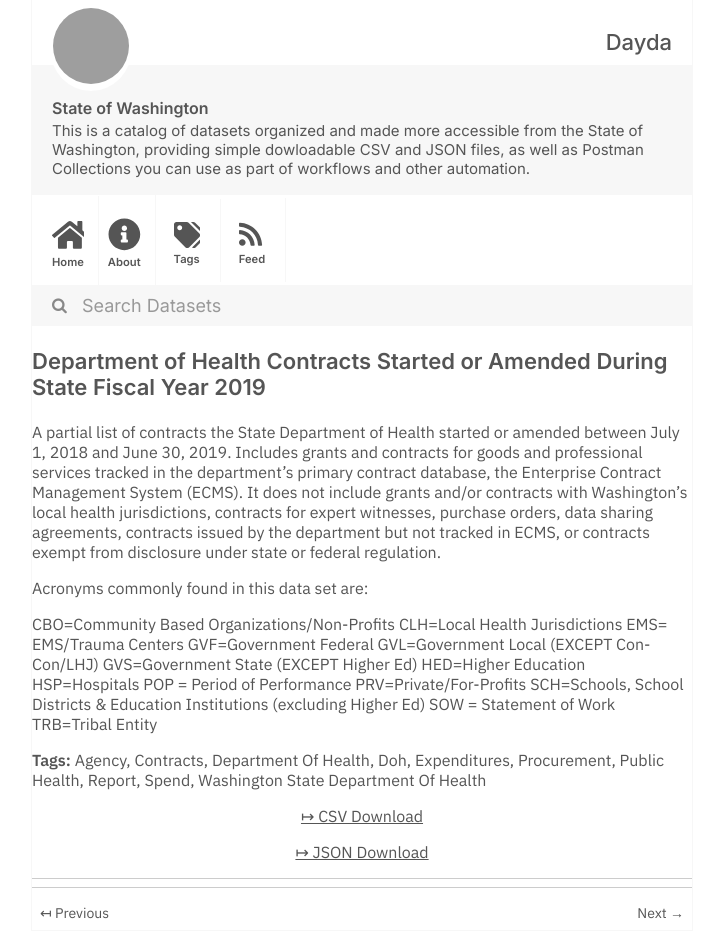
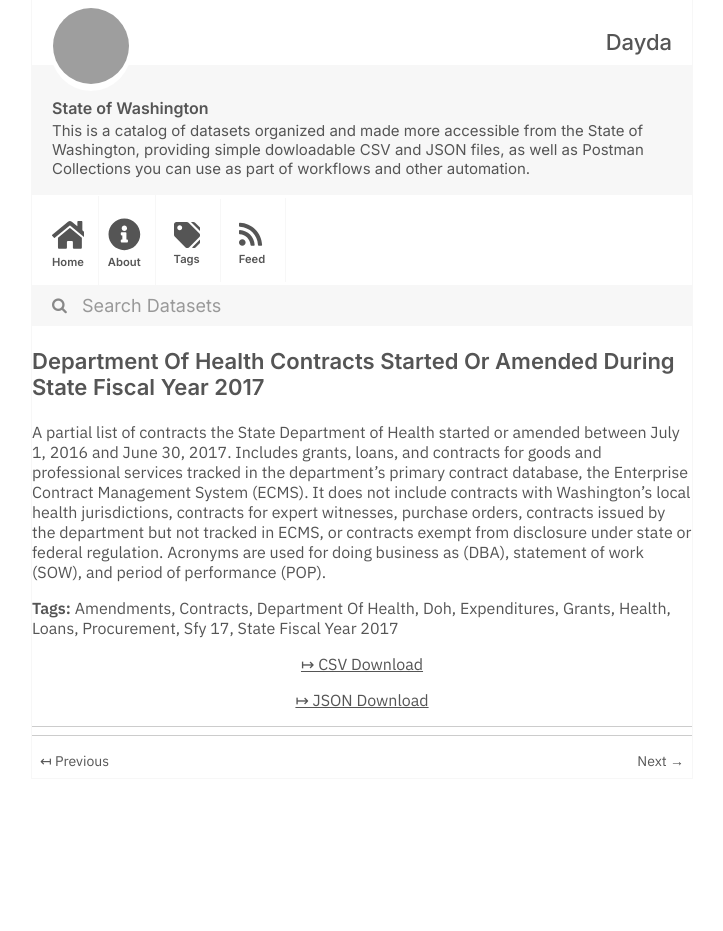
Before and after one commit to dayda-entities/state-of-washington, a Jekyll site: the page built from _posts/2020-11-10-department-of-health-contracts.md, in a window 1280 px wide, cut to the strip 0-931 px from the top of the page. Shown: the whole strip, without its empty margins (278-1001 px from the left). Built offline with Jekyll 4.4.1, drawn with Linux system fonts in a browser that asks for light colours; after the commit the page ends 900 px from its top, so only the background shows below that; grey boxes are pictures that could not be loaded.

Commit message:
Publish Data

```diff
--- a/_posts/2020-11-10-department-of-health-contracts.md
+++ b/_posts/2020-11-10-department-of-health-contracts.md
@@ -1,43 +1,28 @@
 ---
 title: >-
-  Department of Health Contracts Started or Amended During State Fiscal Year
-  2019
-created: '2020-11-10T17:21:32.026103'
-modified: '2020-11-10T17:21:32.026114'
+  Department Of Health Contracts Started Or Amended During State Fiscal Year
+  2017
+created: '2020-11-10T17:19:52.992627'
+modified: '2020-11-10T17:19:52.992638'
 state: active
 type: dataset
 tags:
-  - Agency
+  - Amendments
   - Contracts
   - Department Of Health
   - Doh
   - Expenditures
+  - Grants
+  - Health
+  - Loans
   - Procurement
-  - Public Health
-  - Report
-  - Spend
-  - Washington State Department Of Health
+  - Sfy 17
+  - State Fiscal Year 2017
 groups:
   - Local Government
-csv_url: 'https://data.wa.gov/api/views/un75-jhzj/rows.csv?accessType=DOWNLOAD'
-json_url: 'https://data.wa.gov/api/views/un75-jhzj/rows.json?accessType=DOWNLOAD'
+csv_url: 'https://data.wa.gov/api/views/5s66-2kbs/rows.csv?accessType=DOWNLOAD'
+json_url: 'https://data.wa.gov/api/views/5s66-2kbs/rows.json?accessType=DOWNLOAD'
 layout: post
 
 ---
-A partial list of contracts the State Department of Health started or amended between July 1, 2018 and June 30, 2019. Includes grants and contracts for goods and professional services tracked in the department's primary contract database, the Enterprise Contract Management System (ECMS). It does not include grants and/or contracts with Washington's local health jurisdictions, contracts for expert witnesses, purchase orders, data sharing agreements, contracts issued by the department but not tracked in ECMS, or contracts exempt from disclosure under state or federal regulation.
-
-Acronyms commonly found in this data set are:
-
-CBO=Community Based Organizations/Non-Profits
-CLH=Local Health Jurisdictions
-EMS= EMS/Trauma Centers
-GVF=Government Federal
-GVL=Government Local (EXCEPT Con-Con/LHJ)
-GVS=Government State (EXCEPT Higher Ed)
-HED=Higher Education
-HSP=Hospitals
-POP = Period of Performance
-PRV=Private/For-Profits
-SCH=Schools, School Districts & Education Institutions (excluding Higher Ed)
-SOW = Statement of Work
-TRB=Tribal Entity
+A partial list of contracts the State Department of Health started or amended between July 1, 2016 and June 30, 2017. Includes grants, loans, and contracts for goods and professional services tracked in the department's primary contract database, the Enterprise Contract Management System (ECMS). It does not include contracts with Washington's local health jurisdictions, contracts for expert witnesses, purchase orders, contracts issued by the department but not tracked in ECMS, or contracts exempt from disclosure under state or federal regulation. Acronyms are used for doing business as (DBA), statement of work (SOW), and period of performance (POP).
```
